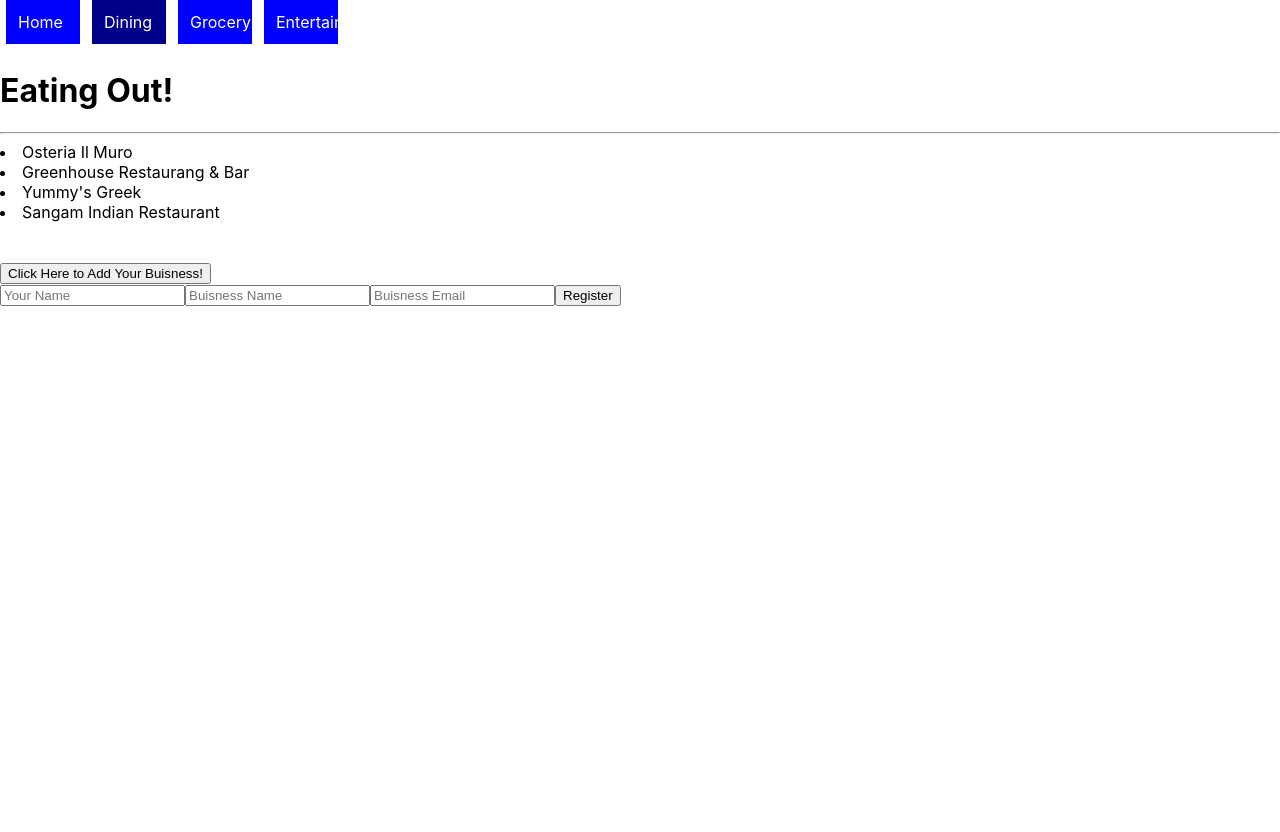
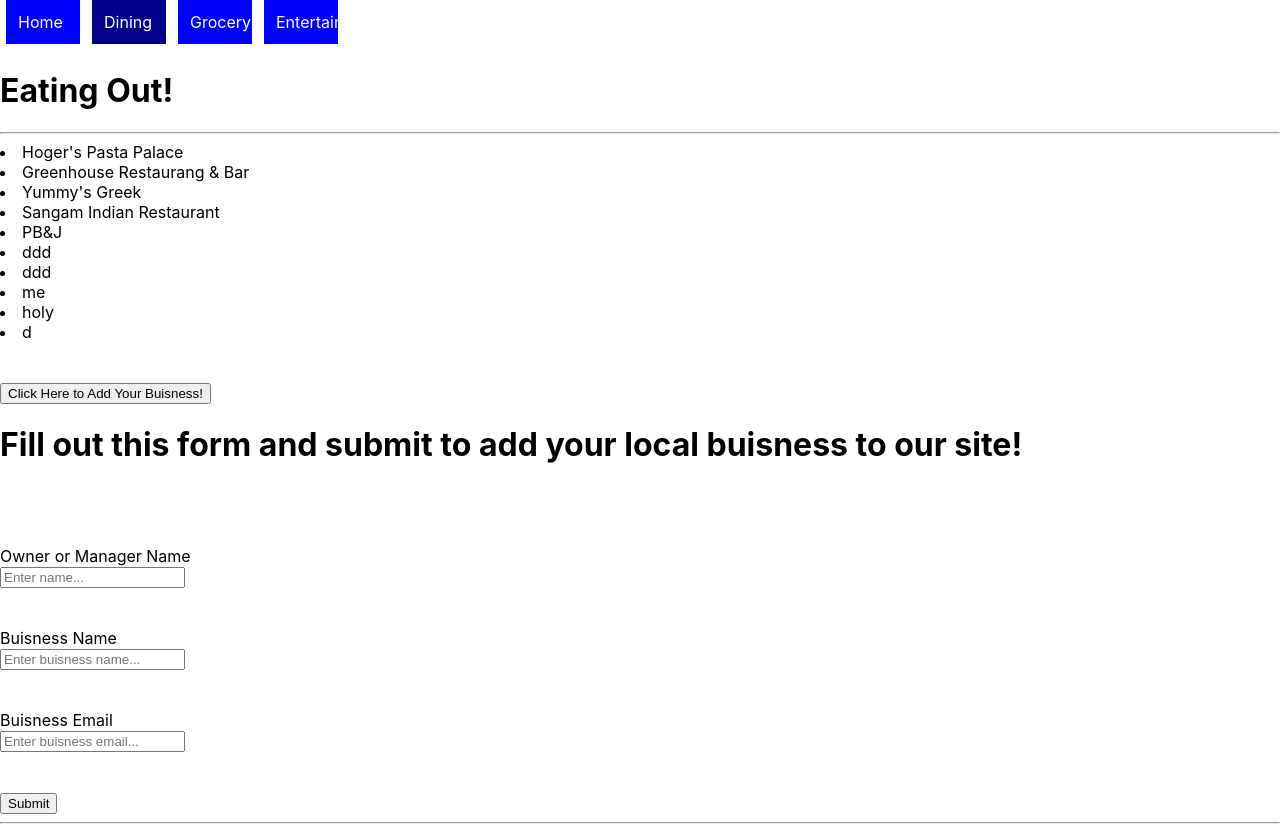
Before and after one commit to veritycarlos/local-shopper, a React (Create React App) app: page /dining in a window 1280 px wide. Before the commit the page ends 800 px from the top, so only its background shows below. Built offline with nearby package versions, Linux system fonts and the light colour scheme; data requests are answered from the project's data file.

Commit message:
posting form to db.json

```diff
--- a/db.json
+++ b/db.json
@@ -1,92 +1,84 @@
 {
-      "entertainment": [
+  "dining": [
     {
       "id": 1,
-        "name": "Free Play",
-        "type": "Entertainment",
-        "alcohol": "yes",
-        "website": "https://freeplaydenton.com/"
+      "type": "Dining",
+      "buisnessName": "Hoger's Pasta Palace",
+      "ownerOrManager": "James Hoger",
+      "email": "info@osteriamuro.com",
+      "alcohol": "Yes",
+      "dogs": "No",
+      "website": "https://www.osteriamuro.com/",
+      "photo": "https://bloximages.newyork1.vip.townnews.com/dentonrc.com/content/tncms/assets/v3/editorial/4/b2/4b22f1e5-c90c-5c9d-9719-64d69adbd41a/61e1dde0d399f.image.jpg?resize=651%2C500"
     },
     {
       "id": 2,
-        "name": "EastSide",
-        "type": "Entertainment",
-        "alcohol": "yes",
-        "website": "http://eastsidedenton.com/"
+      "type": "Dining",
+      "buisnessName": "Greenhouse Restaurang & Bar",
+      "ownerOrManager": "Ms. Green",
+      "email": "greenhousedenton@gmail.com",
+      "alcohol": "Yes",
+      "dogs": "Patio",
+      "website": "http://www.greenhouserestaurantdenton.com/",
+      "photo": "https://images.squarespace-cdn.com/content/v1/56aa7fbb3c44d876d31e490d/1468892367082-EETSLYAVS1FRYH58GWFO/GardenRoom?format=1000w"
     },
     {
       "id": 3,
-        "name": "OakStreet",
-        "type": "Entertainment",
-        "alcohol": "yes",
-        "website": "https://oakstreetdrafthouse.com/"
+      "type": "Dining",
+      "buisnessName": "Yummy's Greek",
+      "ownerOrManager": "Mr. Yummy",
+      "email": "yummygreekfood@yummy.com",
+      "alcohol": "No",
+      "dogs": "No",
+      "website": "https://yummysgreek.com/",
+      "photo": "https://www.yummysgreekfood.com/static/ae596f4794ff5df820705834ae53cca4/7a84a/AF1QipM8VgmTrHnNckr8VsbMG8oDwHZZSS9pJFGV--Shs1600-w1600-h1224.jpg"
     },
     {
       "id": 4,
-        "name": "d20Tavern",
-        "type": "Entertainment",
-        "alcohol": "yes",
-        "website": "https://d20tavern.com/"
-      }
-    ],
-    "grocery": [
-      {
-        "id": 1,
-        "name": "Naturally Grown Farms",
-        "type": "Grocery",
-        "alcohol": "no",
-        "website": "https://www.naturallygrownfarms.com/"
+      "type": "Dining",
+      "buisnessName": "Sangam Indian Restaurant",
+      "ownerOrManager": "d",
+      "email": "sangam@dentoneatery.com",
+      "alcohol": "No",
+      "dogs": "No",
+      "website": "https://palaks0217.wixsite.com/sangamindiandenton",
+      "photo": "https://images.squarespace-cdn.com/content/v1/56aecaebc2ea51bdbdb55551/1533055891521-2UNUIR162AL0DVSGCCIU/IMGP1247.jpg"
     },
     {
-        "id": 2,
-        "name": "Circle N' Dairy",
-        "type": "Grocery",
-        "alcohol": "no",
-        "website": "https://www.circlendairy.com/"
+      "buisnessName": "PB&J ",
+      "ownerOrManager": "",
+      "email": "veritypbj@yehaww.com",
+      "id": 5
     },
     {
-        "id": 3,
-        "name": "Denton Community Market",
-        "type": "Grocery",
-        "alcohol": "no",
-        "website": "https://www.dentonmarket.org/"
+      "buisnessName": "ddd",
+      "ownerOrManager": "",
+      "email": "lkj@lj",
+      "id": 6
     },
     {
-        "id": 4,
-        "name": "Mashup Market",
-        "type": "Grocery",
-        "alcohol": "unknown",
-        "website": "https://mashupmarketandgrocery.com/"
-      }
-    ],
-    "dining": [
-      {
-        "id": 1,
-        "name": "Osteria Il Muro",
-        "type": "Dining",
-        "alcohol": "yes",
-        "website": "https://www.osteriamuro.com/"
+      "buisnessName": "ddd",
+      "ownerOrManager": "",
+      "email": "ddd",
+      "id": 7
     },
     {
-        "id": 2,
-        "name": "Greenhouse Restaurang & Bar",
-        "type": "Dining",
-        "alcohol": "yes",
-        "website": "http://www.greenhouserestaurantdenton.com/"
+      "buisnessName": "me",
+      "ownerOrManager": "",
+      "email": "aa",
+      "id": 8
     },
     {
-        "id": 3,
-        "name": "Yummy's Greek",
-        "type": "Dining",
-        "alcohol": "no",
-        "website": "https://yummysgreek.com/"
+      "buisnessName": "holy",
+      "ownerOrManager": "",
+      "email": "issue@lkadf",
+      "id": 9
     },
     {
-        "id": 4,
-        "name": "Sangam Indian Restaurant",
-        "type": "Dining",
-        "alcohol": "no",
-        "website": "https://www.facebook.com/SangamIndianRestaurant"
+      "buisnessName": "d",
+      "ownerOrManager": "",
+      "email": "d",
+      "id": 10
     }
   ]
 }
--- a/src/components/App.js
+++ b/src/components/App.js
@@ -7,7 +7,7 @@
 import NavBar from './NavBar';
 import { BrowserRouter as Router, Route, Switch } from 'react-router-dom';
 // import NewDining from './NewDining';
-import DiningForm from './DiningForm'
+import Form from './Form'
 
 
 function App() {
@@ -18,7 +18,7 @@
             <Switch>
                 <Route exact path = "/" component={Home} />
                 <Route exact path = "/dining" component={Dining} />
-                <Route exact path = "/dining/new" component={DiningForm} />
+                <Route exact path = "/dining/new" component={Form} />
                 <Route exact path = "/entertainment" component={Entertainment} />
                 <Route exact path = "/grocery" component={Grocery} />
             </Switch>
--- a/src/components/Dining.js
+++ b/src/components/Dining.js
@@ -1,6 +1,5 @@
 import React, {useState, useEffect} from 'react'
-import NewDining from './NewDining';
-import AddBuisForm from './NewDining'
+import  NewBuisness from './NewBuisness'
 
 function Dining() {
     const [dining, setDining] = useState([]);
@@ -14,7 +13,7 @@
         })
     }, [])
 
-    const diningList = dining.map(dining => <li>{dining.name}</li>)
+    const diningList = dining.map(dining => <li>{dining.buisnessName}</li>)
 
     return (
         <div>
@@ -23,7 +22,7 @@
             {diningList}
             <br/>
             <br/>
-            <NewDining />
+            <NewBuisness />
         </div>
     )
 }
--- a/src/components/DiningForm.js
+++ /dev/null
@@ -1,110 +0,0 @@
-import React, { useState, useEffect } from 'react'
-
-
-function DiningForm() {
-    const [values, setValues] = useState({
-        repName: "",
-        buisnessName: "",
-        email: ""
-    });
-
-    const [submitted, setSubmitted] = useState(false)
-    const [valid, setValid] = useState(false)
-
-    const handleRepName = (event) => {
-        setValues({...values, repName: event.target.value})
-    }
-
-    const handleBuisnessName = (event) => {
-        setValues({...values, buisnessName: event.target.value})
-    }
-
-    const handleEmail = (event) => {
-        setValues({...values, email: event.target.value})
-    }
-
-    const handleSubmit = (event) => {
-        event.preventDefault();
-        if(values.repName && values.buisnessName && values.email) {
-            setValid(true);
-        }
-        setSubmitted(true);
-    }
-
-
-    return (
-        <div className='form-container'>
-            <form className='register-form' onSubmit={handleSubmit}>
-                {submitted && valid ? <div className='sucess-message'>Success! Thank you for registering</div> :null }
-                <input
-                    className='form-field'
-                    value={values.repName}
-                    placeholder="Your Name"
-                    onChange={handleRepName}/>
-                {submitted && !values.repName ? <span>Please enter a name</span> : null}
-                <input
-                    className='form-field'
-                    value={values.buisnessName}
-                    placeholder="Buisness Name"
-                    onChange={handleBuisnessName} />
-                {submitted && !values.buisnessName ? <span>Please enter a buisness name</span> : null}
-                <input
-                    className='form-field'
-                    value={values.email}
-                    placeholder="Buisness Email"
-                    onChange={handleEmail}/>
-                {submitted && !values.email ? <span>Please enter a email</span> : null}
-                <button
-                    className='form-field'
-                    type="submit">Register</button>
-            </form>
-        </div>
-    )
-}
-
-export default DiningForm
-
-
-
-
-
-
-
-
-
-
-
-
-
-
-
-
-
-
-
-
-
-
-
-
-//     const [story, setStory] = useState({
-//         dogPic: '',
-//         dogsAllowed: '',
-//     })
-
-//     const [dogsOk, setDogsOk] = useState({
-//         message: '',
-//         status: ''
-//     })
-
-    // useEffect(() => {
-    //     fetch("https://dog.ceo/api/breeds/image/random")
-    //     .then(r => r.json())
-    //     .then(data => {
-    //         console.log(data)
-    //         setDogsOk ({
-    //             dogPic: data.message,
-    //             dogsAllowed: data.status
-    //         })
-    //     })
-    // }, [])
--- /dev/null
+++ b/src/components/Form.js
@@ -0,0 +1,115 @@
+import React, { useState } from 'react'
+
+function Form(props) {
+
+    const [values, setValues] = useState({
+        ownerOrManager: "",
+        buisnessName: "",
+        email: "",
+        alcohol: "",
+        dogs: "",
+        website: "",
+        photo: ""
+    });
+
+    const [submitted, setSubmitted] = useState(false)
+    const [valid, setValid] = useState(false)
+
+    const handleChange = (e) => {
+        setValues({...values, [e.target.name]: e.target.value})
+    }
+
+    const handleSubmit = (e) => {
+        e.preventDefault();
+        if(!!values) {
+            setValid(true);
+        }
+        setSubmitted(true);
+        const newDiningBuisness = {
+            buisnessName: values.buisnessName,
+            ownerOrManager: values.ownerOrManager,
+            email: values.email
+        }
+        fetch("http://localhost:3001/dining", {
+            method:'POST',
+            headers: {
+                'Content-Type': 'application/json'
+            },
+            body: JSON.stringify(newDiningBuisness)
+        })
+        .then(r => r.json())
+        .then(data => {
+            console.log(data)
+            props.history.push('/dining')
+        })
+    }
+
+    return (
+        <div className='form-container'>
+            <h1>Fill out this form and submit to add your local buisness to our site!</h1>
+            <form className='register-form' onSubmit={handleSubmit}>
+                <br/>
+                {/* Select Your Buisness Type
+                <br/>
+                <select>
+                    <option selected value="empty">{null}</option>
+                    <option value="dining">Dining</option>
+                    <option value="shopping">Shopping</option>
+                    <option value="entertainment">Entertainment</option>
+                    <option value="grocery">Grocery</option>
+                </select> */}
+                <br/>
+                <br/>
+
+                <label>Owner or Manager Name</label>
+                <br/>
+                <input
+                    type="text"
+                    className='form-field'
+                    name="repName"
+                    placeholder="Enter name..."
+                    onChange={handleChange}/>
+                <br/>
+                {submitted && !values.repName ? <span>Please enter a name</span> : null}
+                <br/>
+                <br/>
+
+                <label>Buisness Name</label>
+                <br/>
+                <input
+                    type="text"
+                    className='form-field'
+                    name="buisnessName"
+                    placeholder="Enter buisness name..."
+                    onChange={handleChange} />
+                <br/>
+                {submitted && !values.buisnessName ? <span>Please enter a buisness name</span> : null}
+                <br/>
+                <br/>
+
+                <label>Buisness Email</label>
+                <br/>
+                <input
+                    type="text"
+                    className='form-field'
+                    name="email"
+                    placeholder="Enter buisness email..."
+                    onChange={handleChange}/>
+                <br/>
+                {submitted && !values.email ? <span>Please enter a email</span> : null}
+                <br/>
+                <br/>
+
+                <button
+                    className='form-field'
+                    type="submit">Submit</button>
+                <br/>
+                <hr/>
+                {submitted && valid ? <div className='sucess-message'>Success! Thank you for submitting your local buisness. </div> :null }
+                {/*add yes no form buttons and image form and website form*/}
+            </form>
+        </div>
+    )
+}
+
+export default Form
--- /dev/null
+++ b/src/components/NewBuisness.js
@@ -0,0 +1,21 @@
+import React from 'react'
+import { Link, Switch } from 'react-router-dom'
+import Form from './Form';
+
+
+function NewBuisness() {
+    return (
+        <div>
+
+                <Link to={'/dining/new'} >
+                    <button>Click Here to Add Your Buisness!</button>
+                </Link>
+                <Form />
+
+        </div>
+    )
+}
+
+export default NewBuisness;
+
+//
--- a/src/components/NewDining.js
+++ /dev/null
@@ -1,20 +0,0 @@
-import React from 'react'
-import { Link, Switch } from 'react-router-dom'
-import DiningForm from './DiningForm';
-
-function NewDining() {
-    return (
-        <div>
-
-            <Link to={'/dining/new'} >
-                <button>Click Here to Add Your Buisness!</button>
-            </Link>
-            <DiningForm />
-
-        </div>
-    )
-}
-
-export default NewDining;
-
-//
```
Also changed, not shown: src/components/DBJSON.js (added, +70 -0 lines). Lines whose indentation alone changed are shown as unchanged.
